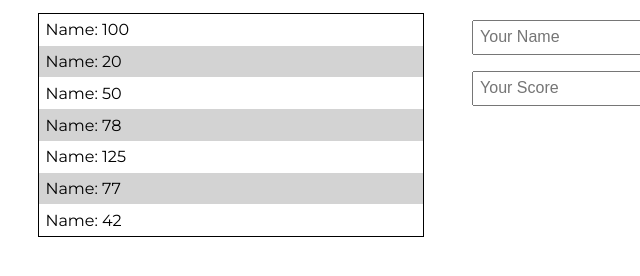
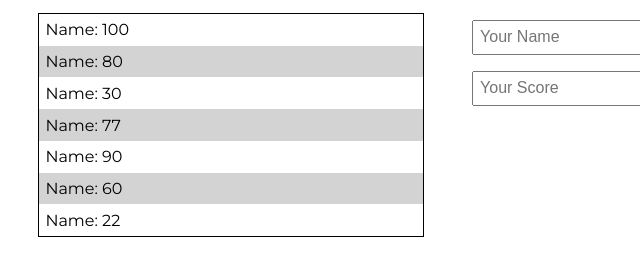
Before and after one commit to FaranoshAmini/Leaderboard, a website built with webpack: page src/index.html in a window 1280 px wide. Shown: the part 152-428 px from the top of the page, 192-832 px from the left. Built offline with nearby package versions, Linux system fonts and the light colour scheme.

Commit message:
Update index.html

```diff
--- a/src/index.html
+++ b/src/index.html
@@ -19,12 +19,12 @@
         <div class="row2">
           <ul>
             <li>Name: 100</li>
-            <li>Name: 20</li>
-            <li>Name: 50</li>
-            <li>Name: 78</li>
-            <li>Name: 125</li>
+            <li>Name: 80</li>
+            <li>Name: 30</li>
             <li>Name: 77</li>
-            <li>Name: 42</li>
+            <li>Name: 90</li>
+            <li>Name: 60</li>
+            <li>Name: 22</li>
           </ul>
         </div>
       </section>
```
